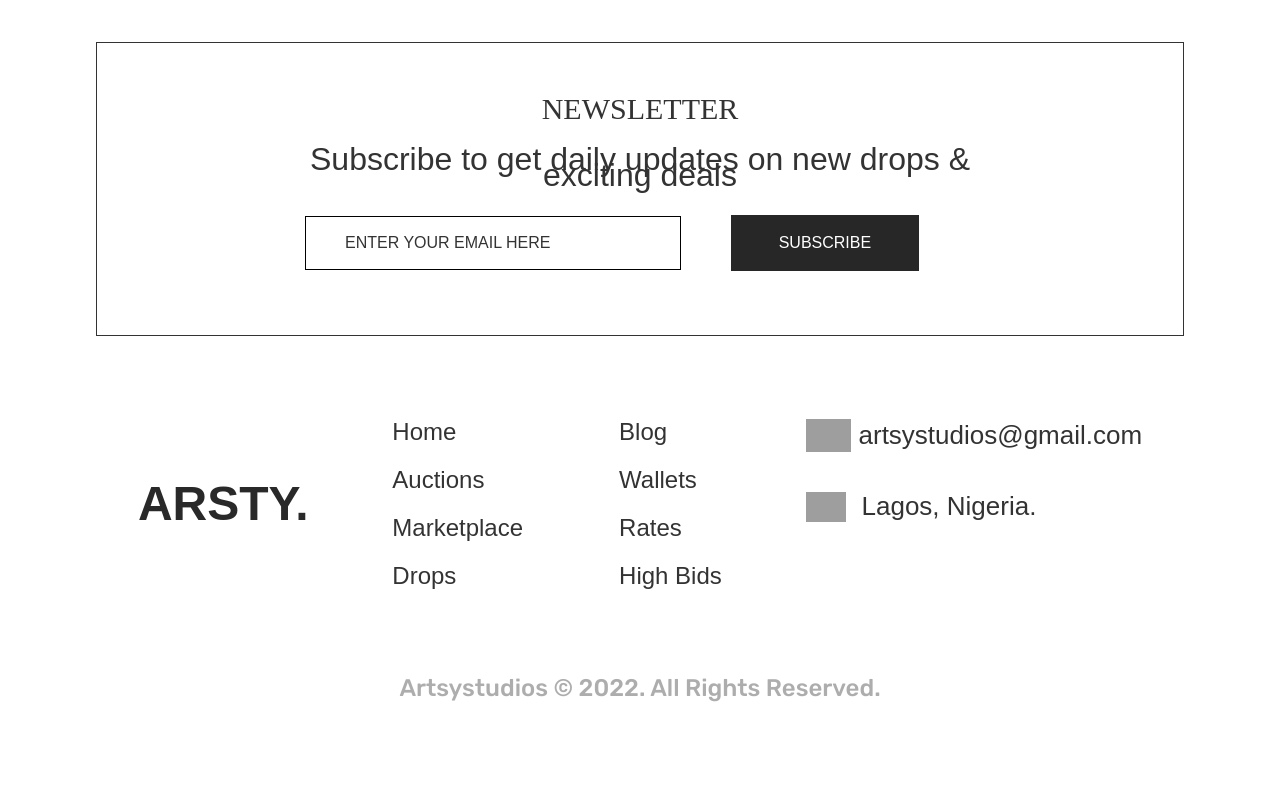
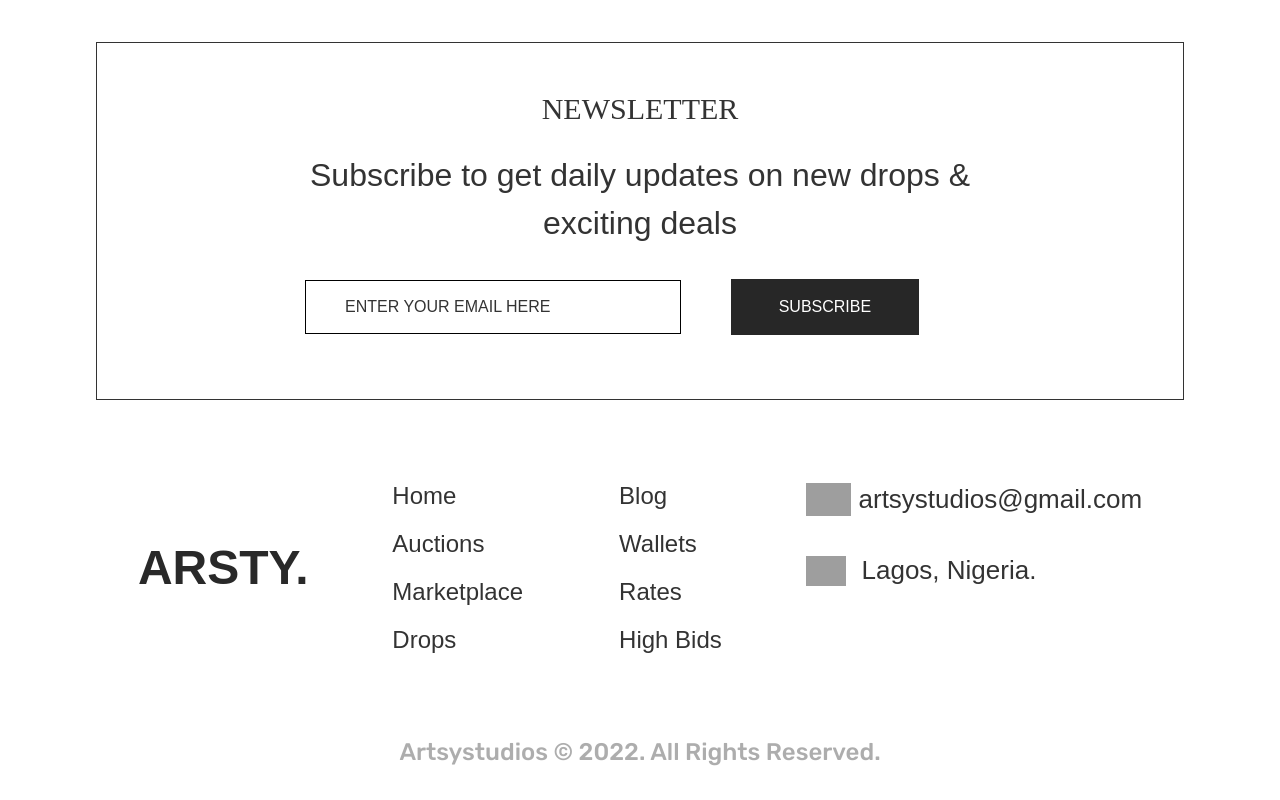
Before and after one commit to eniiku/Artsy, a React (Vite) app: page / in a window 1280 px wide. Shown: the part 4891-5691 px from the top of the page. Before the commit the page ends 5627 px from the top, so only its background shows below. Built offline with nearby package versions, Linux system fonts and the light colour scheme; grey boxes are pictures that could not be loaded; a web font is replaced by a local one.

Commit message:
style(layout): fix inconsistencies in footer comp

```diff
--- a/src/components/layout/navigation/Footer/Footer.tsx
+++ b/src/components/layout/navigation/Footer/Footer.tsx
@@ -18,7 +18,7 @@ const Footer = () => {
         </h1>
 
         <p
-          className='font-satoshi text-xs mt-3 uppercase lg:text-[32px] md:text-center
+          className='font-satoshi text-xs mt-3 uppercase lg:text-[32px] lg:leading-[1.5] md:text-center
           lg:normal-case md:mt-6'
         >
           Subscribe to get daily updates on new drops & exciting deals
```
